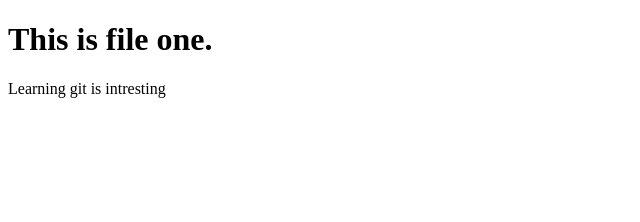
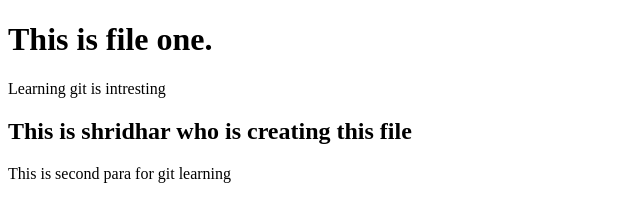
Before and after one commit to shridharkagi/gittest, a plain HTML site: page index.html in a window 1280 px wide. Shown: the whole page, without its empty margins (0-640 px from the left). Drawn offline with Linux system fonts and the light colour scheme.

Commit message:
index.html

```diff
--- a/index.html
+++ b/index.html
@@ -10,5 +10,7 @@
         This is file one.
     </h1>
     <p>Learning git is intresting</p>
+    <h2>This is shridhar who is creating this file</h2>
+    <p> This is second para for git learning</p>
 </body>
 </html>
```
